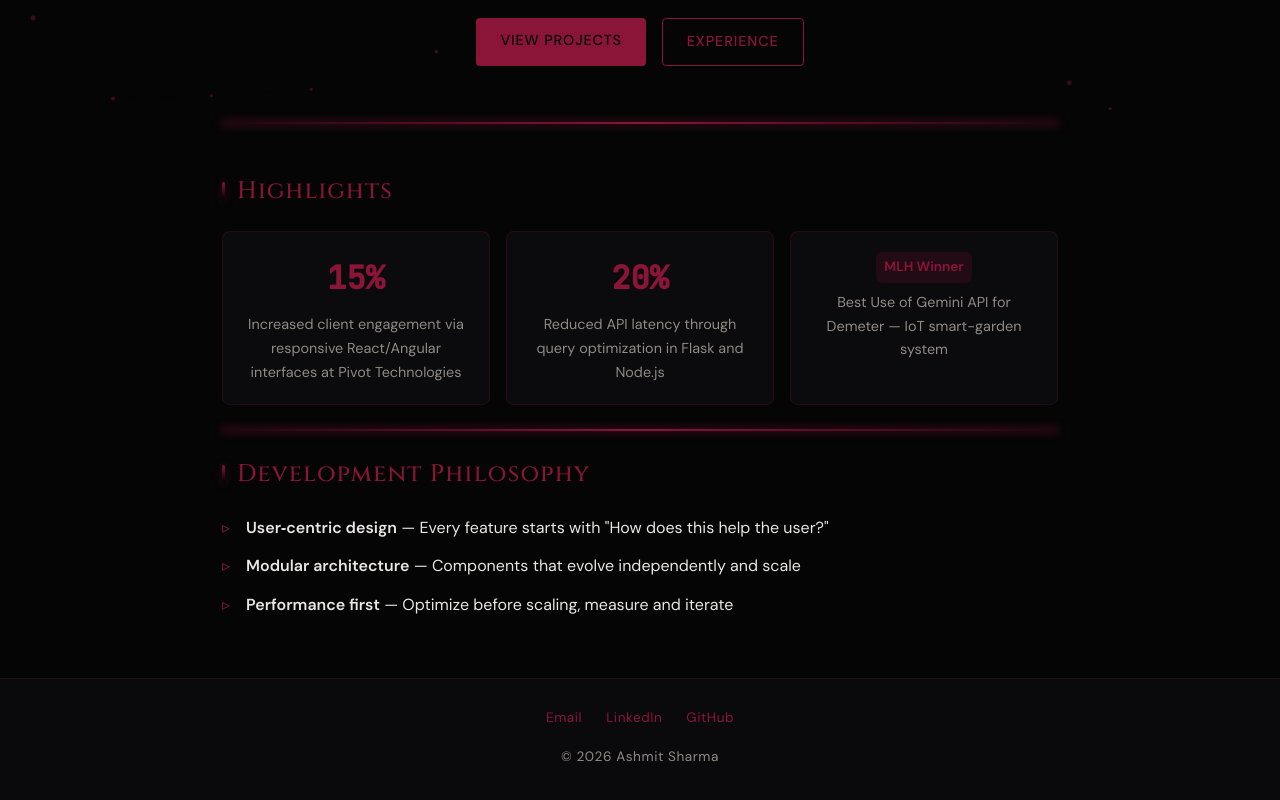
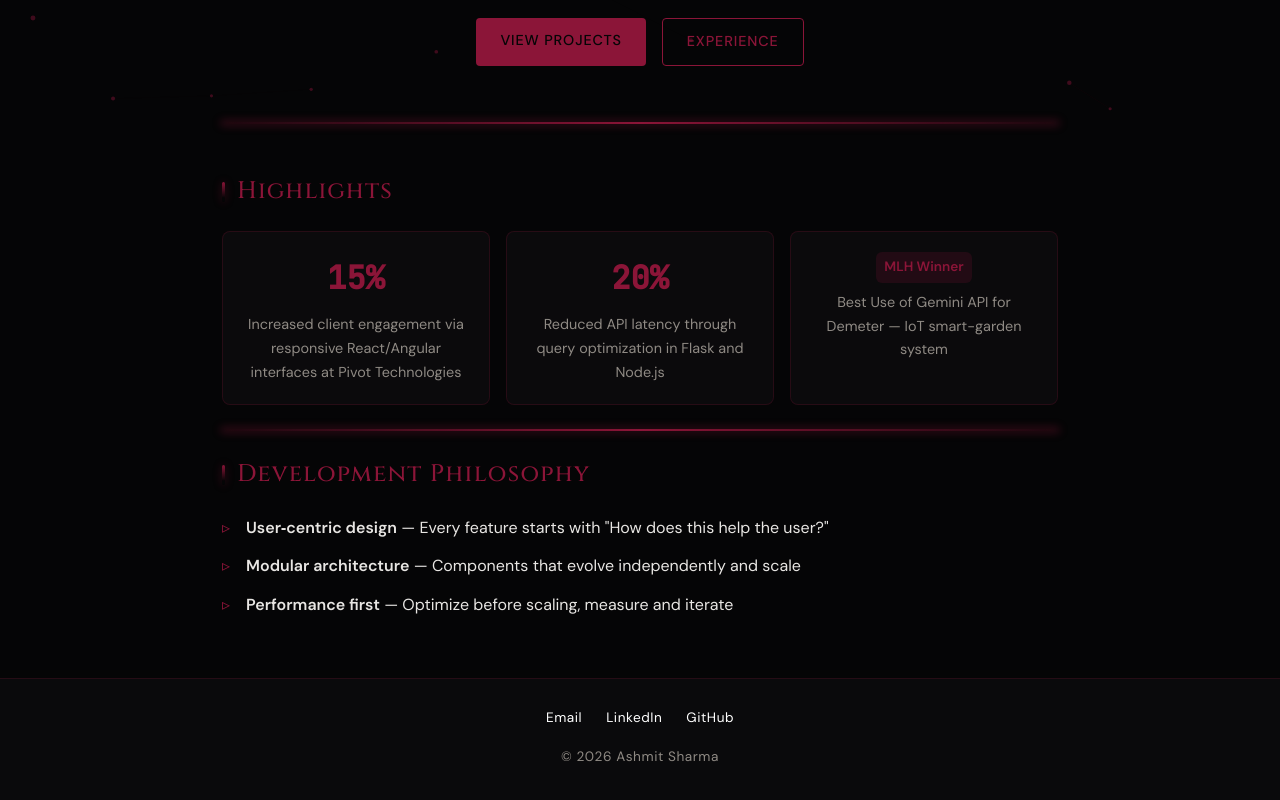
Before and after one commit to Ashmit905/Portfolio-Website, a React (Vite) app: page / in a window 1280 px wide. Shown: the part 684-1484 px from the top of the page. Built offline with nearby package versions, Linux system fonts and the light colour scheme.

Commit message:
fix(a11y): Added explicit white color for footer links to ensure sufficient contras

```diff
--- a/src/index.css
+++ b/src/index.css
@@ -195,6 +195,10 @@ main {
   justify-content: center;
   gap: 1.5rem;
   margin-bottom: 1rem;
+}
+
+.footer-links a {
+  color: #ffffff;
 }
 
 .footer-links a:hover {
```
